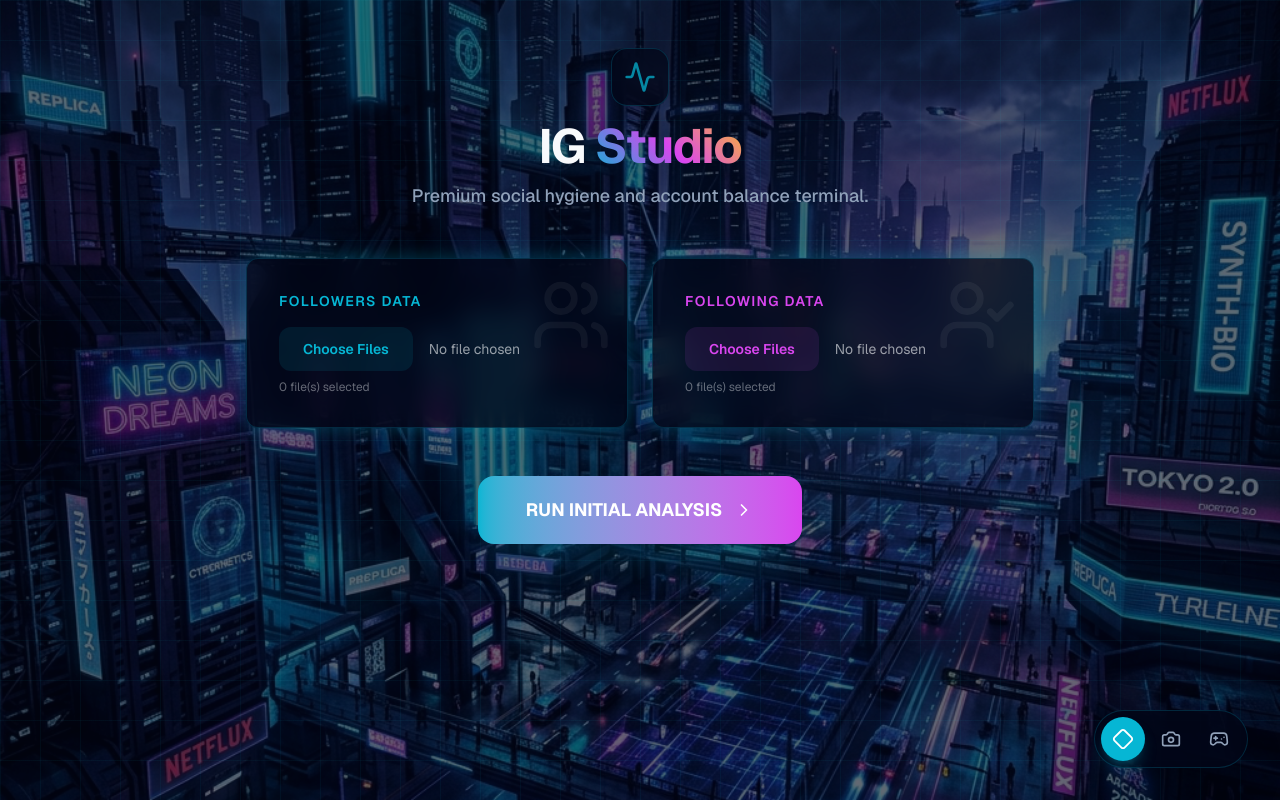
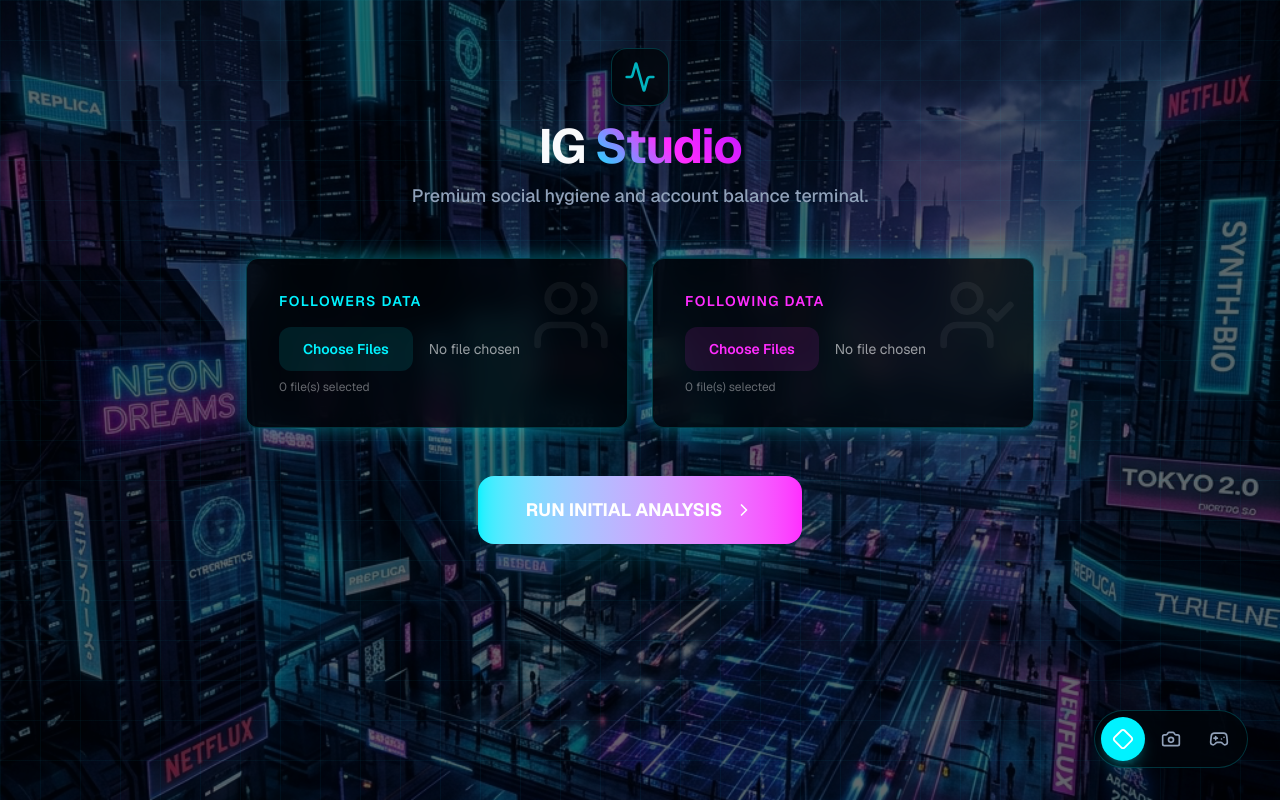
Before and after one commit to maxlearns2code/IG-Studio, a Next.js app: page / in a window 1280 px wide. Built offline with nearby package versions, Linux system fonts and the light colour scheme.

Commit message:
style: harmonize theme colors with background images

```diff
--- a/src/app/globals.css
+++ b/src/app/globals.css
@@ -2,41 +2,41 @@
 
 :root {
   /* Default: Cyberpunk Pro */
-  --background: #020617;
+  --background: #010409;
   --foreground: #f8fafc;
-  --primary: #06b6d4; /* Neon Cyan */
-  --secondary: #d946ef; /* Magenta */
-  --accent: #facc15; /* Yellow */
-  --card-bg: rgba(2, 6, 23, 0.7);
-  --card-border: rgba(6, 182, 212, 0.2);
+  --primary: #00f2ff; /* Vibrant Neon Cyan */
+  --secondary: #ff2dff; /* Neon Magenta */
+  --accent: #bc13fe; /* Vivid Purple */
+  --card-bg: rgba(1, 4, 9, 0.75);
+  --card-border: rgba(0, 242, 255, 0.2);
   --radius: 12px;
   --font-main: var(--font-geist-sans);
-  --glow-color: rgba(6, 182, 212, 0.3);
+  --glow-color: rgba(0, 242, 255, 0.4);
   --bg-image: url('/backgrounds/pro_bg.png');
 }
 
 [data-theme='instagram'] {
-  --background: #fafafa;
+  --background: #fffafa;
   --foreground: #262626;
-  --primary: #0095f6;
-  --secondary: #8e8e8e;
-  --accent: #ed4956;
-  --card-bg: #ffffff;
-  --card-border: #dbdbdb;
-  --radius: 3px;
+  --primary: #e1306c; /* Instagram Pink */
+  --secondary: #833ab4; /* Instagram Purple */
+  --accent: #f56040; /* Instagram Orange */
+  --card-bg: rgba(255, 255, 255, 0.85);
+  --card-border: rgba(225, 48, 108, 0.1);
+  --radius: 8px;
   --font-main: -apple-system, BlinkMacSystemFont, "Segoe UI", Roboto, Helvetica, Arial, sans-serif;
   --glow-color: transparent;
   --bg-image: url('/backgrounds/instagram_bg.png');
 }
 
 [data-theme='pixel'] {
-  --background: #000000;
-  --foreground: #00ff00;
-  --primary: #ff00ff;
-  --secondary: #00ffff;
-  --accent: #ffff00;
-  --card-bg: #111111;
-  --card-border: #00ff00;
+  --background: #2d1b33; /* Sunset Purple */
+  --foreground: #4ade80; /* Pixel Green */
+  --primary: #ff4bb6; /* Bright Pink */
+  --secondary: #4ade80; /* Lush Green */
+  --accent: #fbbf24; /* Sunset Gold */
+  --card-bg: rgba(45, 27, 51, 0.8);
+  --card-border: rgba(255, 75, 182, 0.2);
   --radius: 0px;
   --font-main: var(--font-press-start), cursive;
   --bg-image: url('/backgrounds/pixel_bg.png');
@@ -98,14 +98,14 @@
   }
 
   .text-gradient {
-    background: linear-gradient(45deg, #06b6d4, #d946ef, #fbbf24);
+    background: linear-gradient(45deg, var(--primary), var(--secondary), var(--accent));
     -webkit-background-clip: text;
     background-clip: text;
     -webkit-text-fill-color: transparent;
   }
 
   [data-theme='instagram'] .text-gradient {
-    background: linear-gradient(45deg, #f09433, #e31683, #bc1888, #8a3ab9, #4c68d7);
+    background: linear-gradient(45deg, #f56040, #e1306c, #833ab4);
     -webkit-background-clip: text;
     background-clip: text;
     -webkit-text-fill-color: transparent;
@@ -128,9 +128,11 @@
   }
 
   [data-theme='pixel'] .text-gradient {
-    background: none;
-    -webkit-text-fill-color: var(--primary);
-    text-shadow: 2px 2px 0px var(--secondary);
+    background: linear-gradient(to right, var(--primary), var(--accent));
+    -webkit-background-clip: text;
+    background-clip: text;
+    -webkit-text-fill-color: transparent;
+    text-shadow: 3px 3px 0px rgba(0, 0, 0, 0.5);
   }
 
   /* CRT Scanlines */
```
